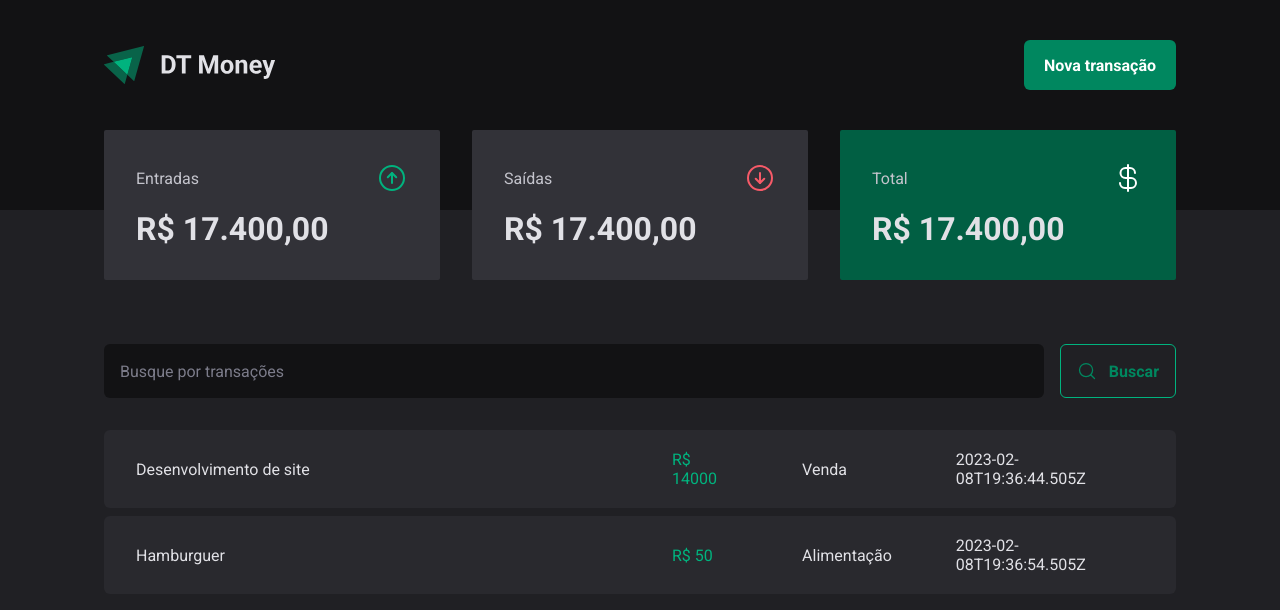
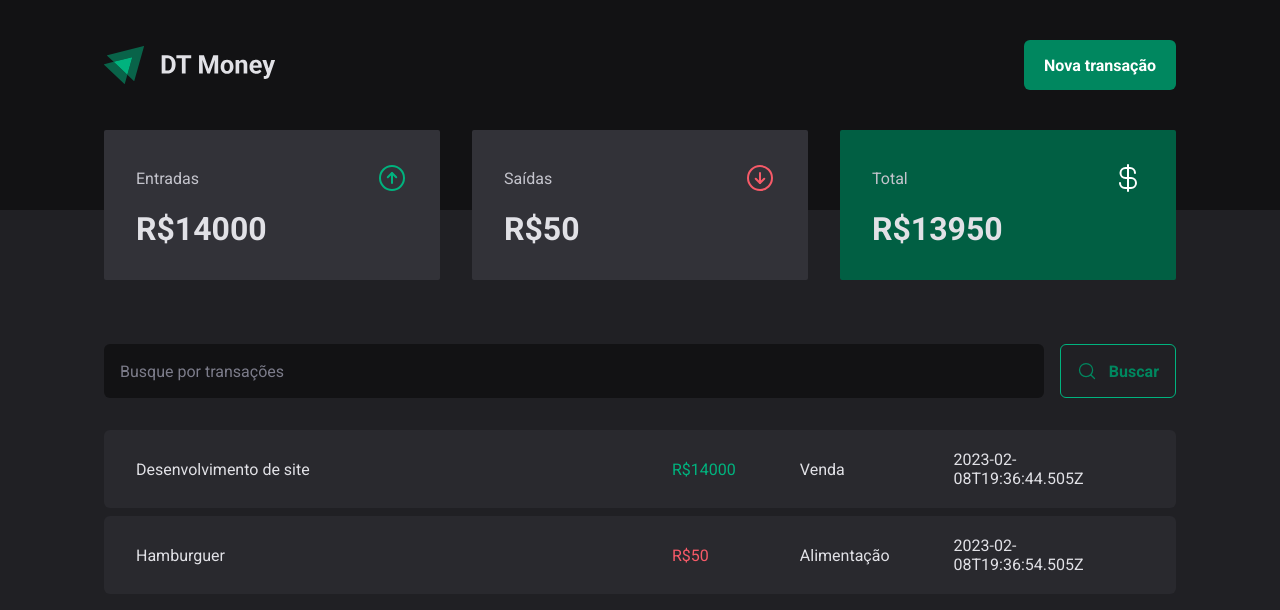
Before and after one commit to Jessica-Garcia/dt-money, a React (Vite) app: page / in a window 1280 px wide. Shown: the top 610 px of the page. Built offline with nearby package versions, Linux system fonts and the light colour scheme; data requests are answered from the project's data file.

Commit message:
feat: calculate transaction summary

```diff
--- a/src/components/Summary/index.tsx
+++ b/src/components/Summary/index.tsx
@@ -5,6 +5,24 @@
 
 export const Summary = () => {
   const { transactions } = useContext(TransactionsContext);
+  const summay = transactions.reduce(
+    (acc, transaction) => {
+      if (transaction.type === "income") {
+        acc.income += transaction.price;
+        acc.total += transaction.price;
+      } else {
+        acc.outcome += transaction.price;
+        acc.total -= transaction.price;
+      }
+
+      return acc;
+    },
+    {
+      income: 0,
+      outcome: 0,
+      total: 0,
+    }
+  );
   return (
     <SummaryContainer>
       <SummaryCard>
@@ -12,21 +30,21 @@
           <span>Entradas</span>
           <ArrowCircleUp size={32} color="#00b37e" />
         </header>
-        <strong>R$ 17.400,00</strong>
+        <strong>R${summay.income}</strong>
       </SummaryCard>
       <SummaryCard>
         <header>
           <span>Saídas</span>
           <ArrowCircleDown size={32} color="#f75a68" />
         </header>
-        <strong>R$ 17.400,00</strong>
+        <strong>R${summay.outcome}</strong>
       </SummaryCard>
       <SummaryCard variant="green">
         <header>
           <span>Total</span>
           <CurrencyDollar size={32} color="#fff" />
         </header>
-        <strong>R$ 17.400,00</strong>
+        <strong>R${summay.total}</strong>
       </SummaryCard>
     </SummaryContainer>
   );
--- a/src/pages/Transactions/index.tsx
+++ b/src/pages/Transactions/index.tsx
@@ -19,8 +19,8 @@
               <tr key={transaction.id}>
                 <td width="50%">{transaction.description}</td>
                 <td>
-                  <PriceHighlight variant="income">
-                    R$ {transaction.price}
+                  <PriceHighlight variant={transaction.type}>
+                    R${transaction.price}
                   </PriceHighlight>
                 </td>
                 <td>{transaction.category}</td>
```
